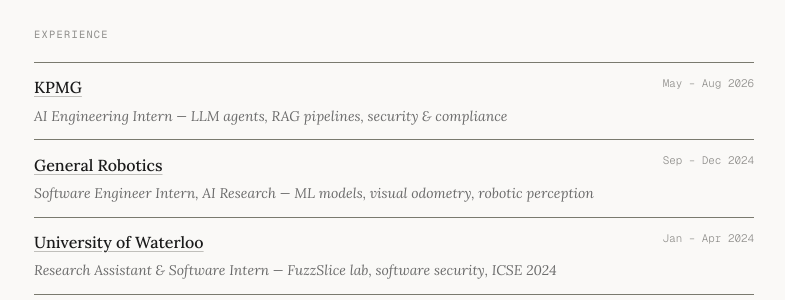
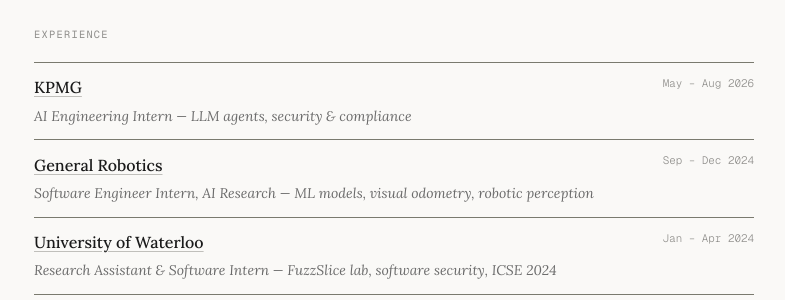
Before and after one commit to savirsingh/savirsingh.github.io, a Jekyll site: the page built from index.html, in a window 1280 px wide. Shown: the part 354-654 px from the top of the page, without its empty margins (246-1031 px from the left). Built offline with Jekyll 4.4.1, drawn with Linux system fonts in a browser that asks for light colours; the list of posts is cut into pages by our own code.

Commit message:
Update index.html

```diff
--- a/index.html
+++ b/index.html
@@ -18,7 +18,7 @@
     <tr>
       <td>
         <span class="cell-strong"><a href="https://kpmg.com" target="_blank" rel="noopener">KPMG</a></span>
-        <span class="cell-sub">AI Engineering Intern — LLM agents, RAG pipelines, security &amp; compliance</span>
+        <span class="cell-sub">AI Engineering Intern — LLM agents, security &amp; compliance</span>
       </td>
       <td class="cell-date">May – Aug 2026</td>
     </tr>
```
